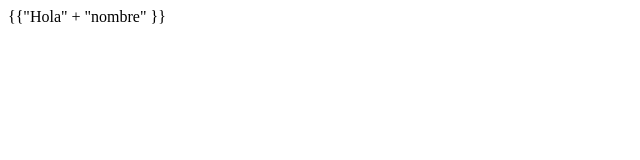
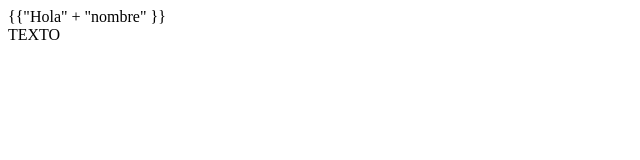
Before and after one commit to Comunidad-Develop/Test-Developer, a plain HTML site: page PruebaGit/Index.html in a window 1280 px wide. Shown: the full height of the page, 0-640 px from the left. Drawn offline with nearby package versions, Linux system fonts and the light colour scheme.

Commit message:
Add Texto

```diff
--- a/PruebaGit/Index.html
+++ b/PruebaGit/Index.html
@@ -19,7 +19,7 @@
 
         {{"Hola" + "nombre" }}
 
-    <div class="abc"></div>
+    <div class="abc">TEXTO</div>
 
 </body>
 </html>
```
